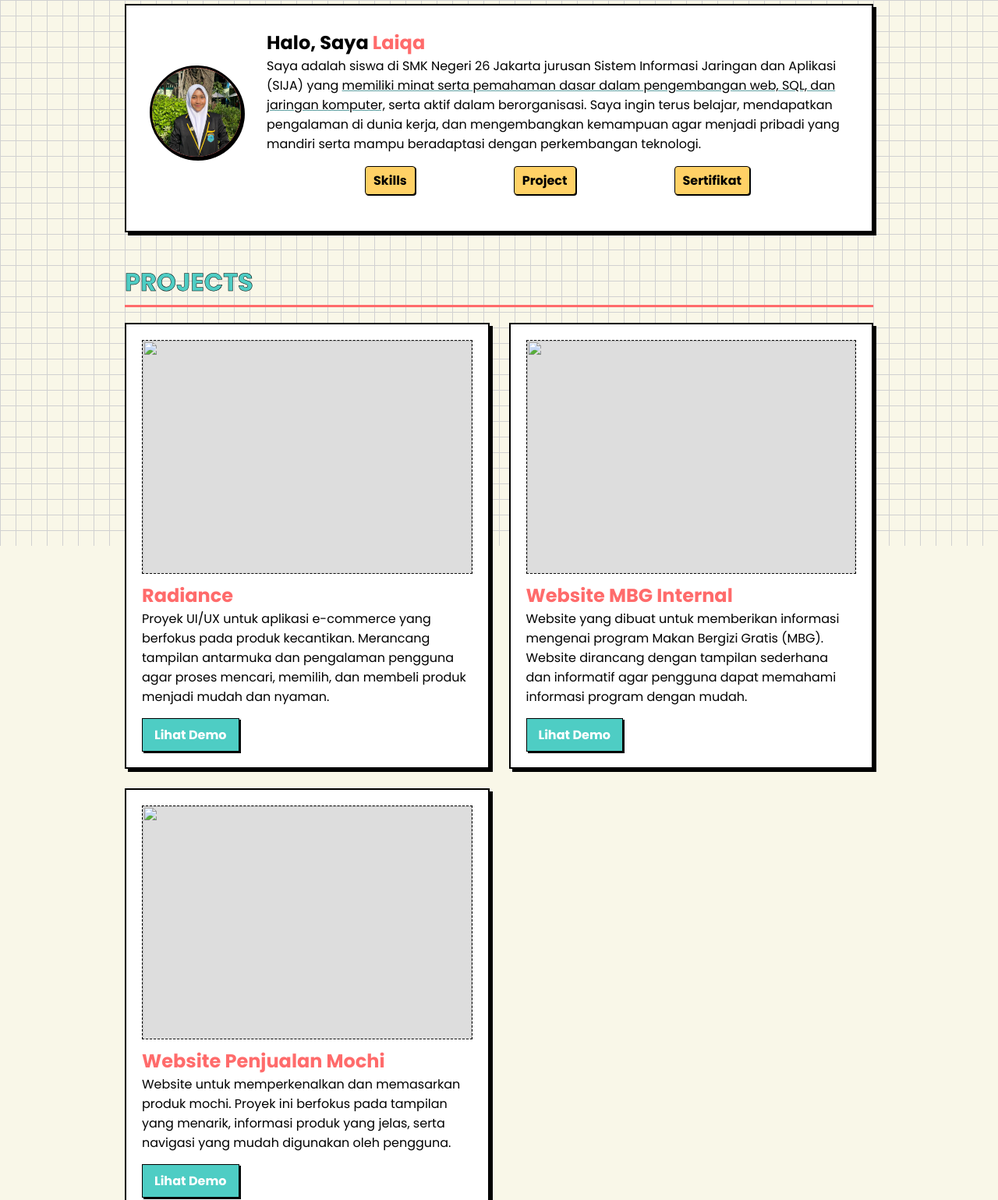
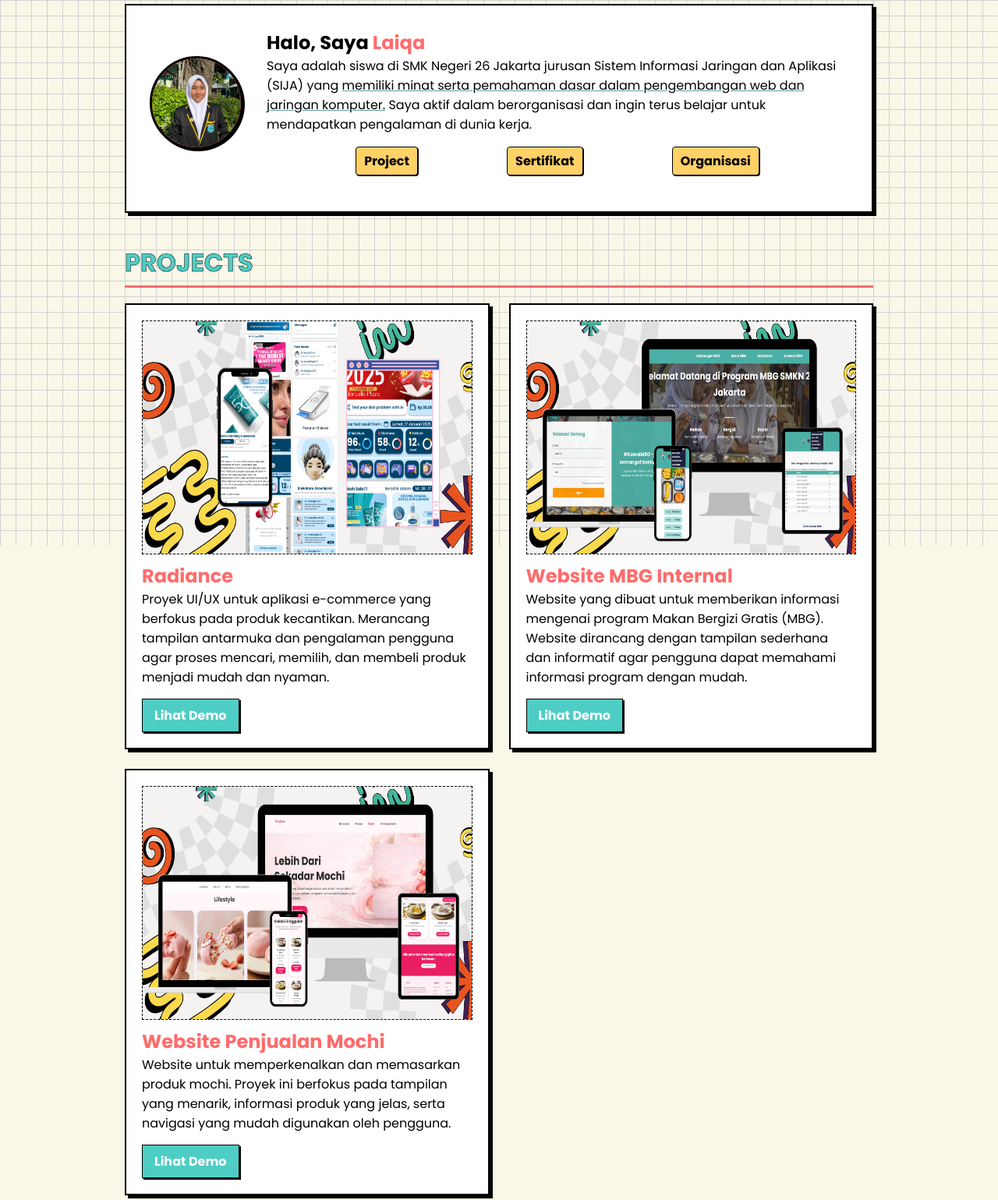
Before and after one commit to Laiqqa/PortofolioLaiqa, a plain HTML site: page index.html in a window 1280 px wide. Shown: the part 100-1639 px from the top of the page at 78% size. Drawn offline with Linux system fonts and the light colour scheme.

Commit message:
Menambahkan src gambar

```diff
--- a/index.html
+++ b/index.html
@@ -35,13 +35,13 @@
         <div class="text-content">
           <h1>Halo, Saya <span class="text-laiqa">Laiqa</span></h1>
           <p>
-            Saya adalah siswa di SMK Negeri 26 Jakarta jurusan Sistem Informasi Jaringan dan Aplikasi (SIJA) yang <span class="text-decoration"> memiliki minat serta pemahaman dasar dalam pengembangan web, SQL, dan jaringan komputer,</span> serta aktif dalam berorganisasi. Saya ingin terus belajar, mendapatkan pengalaman di dunia kerja, dan mengembangkan kemampuan agar menjadi pribadi yang mandiri serta mampu beradaptasi dengan perkembangan teknologi.
+            Saya adalah siswa di SMK Negeri 26 Jakarta jurusan Sistem Informasi Jaringan dan Aplikasi (SIJA) yang <span class="text-decoration"> memiliki minat serta pemahaman dasar dalam pengembangan web dan jaringan komputer.</span> Saya aktif dalam berorganisasi dan ingin terus belajar untuk mendapatkan pengalaman di dunia kerja.
           </p>
           <!-- Daftar Skill (Langsung diisi 5 contoh) -->
           <div class="skill-list">
-            <a href="#skills">Skills</a>
-            <a href="#projects">Project</a>
+            <a href="#skills">Project</a>
             <a href="#contact">Sertifikat</a>
+            <a href="#projects">Organisasi</a>
           </div>
         </div>
       </div>
@@ -55,7 +55,7 @@
         <!-- Projek 1: Contoh Sederhana -->
         <div class="project-card">
           <!-- Placeholder Gambar Projek -->
-          <img src="" class="project-image-placeholder">
+          <img src="./projects/Radiance.png" class="project-image-placeholder">
           <h3>Radiance</h3>
           <p>
             Proyek UI/UX untuk aplikasi e-commerce yang berfokus pada produk kecantikan. Merancang tampilan antarmuka dan pengalaman pengguna agar proses mencari, memilih, dan membeli produk menjadi mudah dan nyaman.
@@ -64,7 +64,7 @@
         </div>
 
         <div class="project-card">
-            <img src="" alt="" class="project-image-placeholder">
+            <img src="./projects/MBG.png" alt="" class="project-image-placeholder">
           <h3>Website MBG Internal</h3>
           <p>
             Website yang dibuat untuk memberikan informasi mengenai program Makan Bergizi Gratis (MBG). Website dirancang dengan tampilan sederhana dan informatif agar pengguna dapat memahami informasi program dengan mudah.
@@ -73,7 +73,7 @@
         </div>
 
         <div class="project-card">
-            <img src="" alt="" class="project-image-placeholder">
+            <img src="./projects/Panchiw.png" alt="" class="project-image-placeholder">
           <h3>Website Penjualan Mochi</h3>
           <p>
             Website untuk memperkenalkan dan memasarkan produk mochi. Proyek ini berfokus pada tampilan yang menarik, informasi produk yang jelas, serta navigasi yang mudah digunakan oleh pengguna.
```
